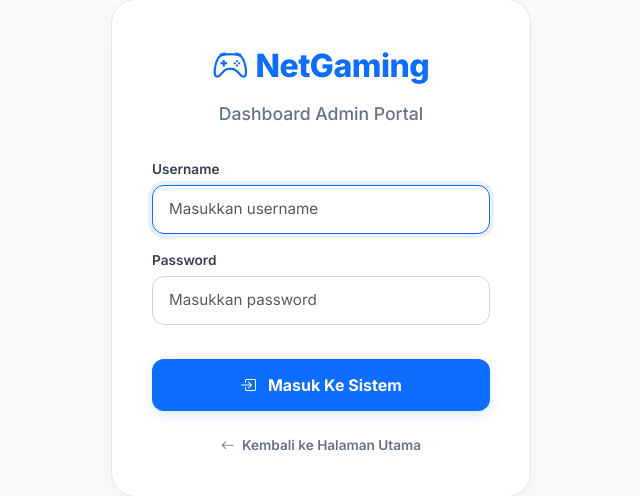
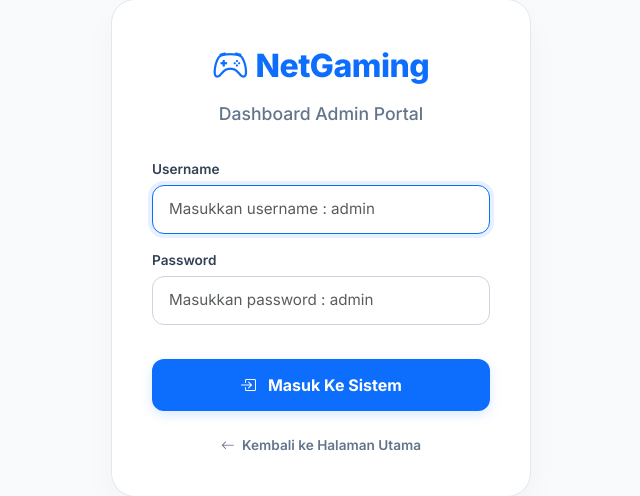
Before and after one commit to Irfan3006/Gaming-Internet-Cafe-Management-System, a Flask app: page /login in a window 1280 px wide. Shown: the part 152-648 px from the top of the page, without its empty margins (319-959 px from the left). Run offline with Flask 3, Linux system fonts and the light colour scheme.

Commit message:
Update login form placeholders to include 'admin'

```diff
--- a/templates/login.html
+++ b/templates/login.html
@@ -151,12 +151,12 @@
         <form action="{{ url_for('dashboard.login') }}" method="POST">
             <div class="mb-3 text-start">
                 <label for="username" class="form-label">Username</label>
-                <input type="text" class="form-control" id="username" name="username" placeholder="Masukkan username" required autofocus autocomplete="off">
+                <input type="text" class="form-control" id="username" name="username" placeholder="Masukkan username : admin" required autofocus autocomplete="off">
             </div>
 
             <div class="mb-4 text-start">
                 <label for="password" class="form-label">Password</label>
-                <input type="password" class="form-control" id="password" name="password" placeholder="Masukkan password" required>
+                <input type="password" class="form-control" id="password" name="password" placeholder="Masukkan password : admin" required>
             </div>
 
             <button type="submit" class="btn btn-login">
```
